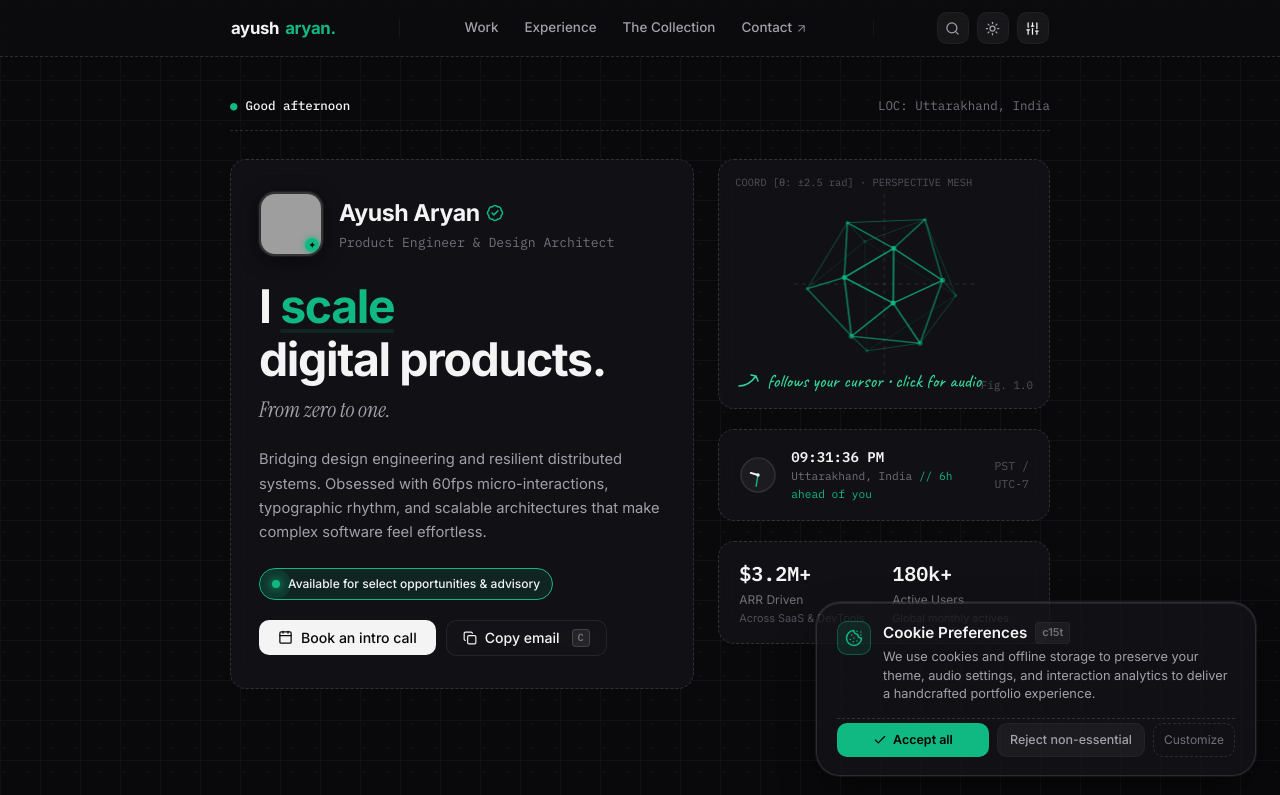
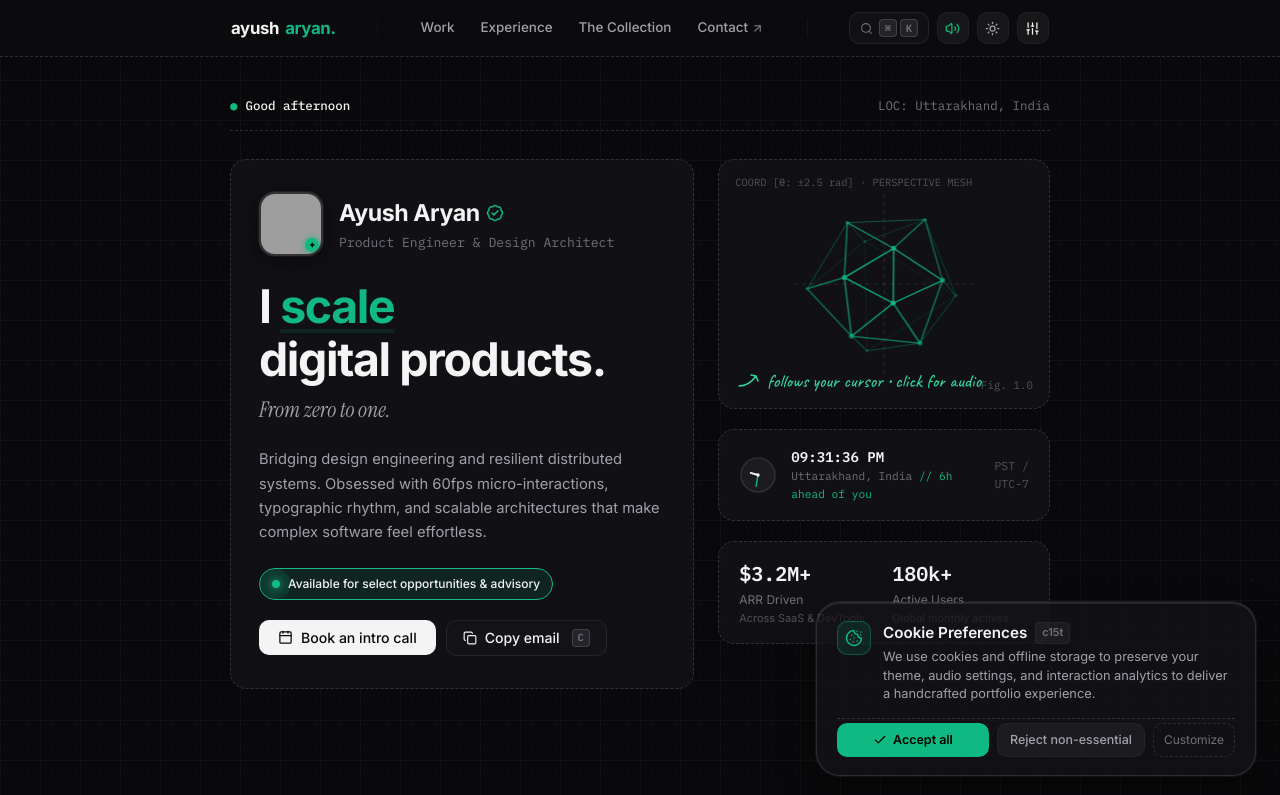
Before and after one commit to ayusharyaneth/Ayush, a React (Vite) app: page / in a window 1280 px wide. Shown: the top 795 px of the page. Built offline with nearby package versions, Linux system fonts and the light colour scheme; grey boxes are pictures that could not be loaded.

Commit message:
Auto sync portfolio: 2026-10-12 21:33:31

```diff
--- a/src/components/Navbar.jsx
+++ b/src/components/Navbar.jsx
@@ -3,6 +3,8 @@ import {
   Sliders,
   Moon,
   Sun,
+  Volume2,
+  VolumeX,
   Search,
   ArrowUpRight
 } from 'lucide-react';
@@ -72,6 +74,11 @@ export default function Navbar({
     setTheme((prev) => (prev === 'dark' ? 'light' : 'dark'));
   };
 
+  const toggleSound = () => {
+    const isMuted = sound.toggleMute();
+    setSoundMuted(isMuted);
+    if (!isMuted) sound.playClick();
+  };
 
   const handleNavClick = (e, targetId) => {
     e.preventDefault();
@@ -147,18 +154,37 @@ export default function Navbar({
 
         {/* Action Controls & Triggers */}
         <div className="navbar-actions">
-          {/* Search Trigger */}
+          {/* Command Palette Trigger */}
           <button
             onClick={() => {
               sound.playClick();
               onOpenCommand();
             }}
+            className="btn-secondary"
+            style={{
+              padding: '5px 10px',
+              fontSize: '0.78rem',
+              gap: '6px',
+              height: '32px'
+            }}
+            title="Open command palette (⌘K)"
+          >
+            <Search size={13} style={{ color: 'var(--text-muted)' }} />
+            <span style={{ display: 'flex', alignItems: 'center', gap: '3px' }}>
+              <kbd className="kbd-chip">⌘</kbd>
+              <kbd className="kbd-chip">K</kbd>
+            </span>
+          </button>
+
+          {/* Sound Toggle */}
+          <button
+            onClick={toggleSound}
             className="btn-icon"
             style={{ width: '32px', height: '32px' }}
-            title="Search (⌘K)"
-            aria-label="Search"
+            title={soundMuted ? 'Unmute interface audio' : 'Mute interface audio'}
+            aria-label="Toggle sound"
           >
-            <Search size={15} />
+            {soundMuted ? <VolumeX size={15} /> : <Volume2 size={15} style={{ color: 'var(--accent)' }} />}
           </button>
 
           {/* Theme Quick Toggle */}
--- a/src/components/SettingsBar.jsx
+++ b/src/components/SettingsBar.jsx
@@ -210,8 +210,7 @@ export default function SettingsBar({
             fontSize: '0.75rem',
             background: soundMuted ? 'var(--bg-muted)' : 'var(--accent-tint)',
             border: `1px solid ${soundMuted ? 'var(--border-secondary)' : 'var(--accent)'}`,
-            color: soundMuted ? 'var(--text-muted)' : 'var(--text-primary)',
-            cursor: 'pointer'
+            color: soundMuted ? 'var(--text-muted)' : 'var(--text-primary)'
           }}
         >
           {soundMuted ? <VolumeX size={13} /> : <Volume2 size={13} style={{ color: 'var(--accent)' }} />}
```
